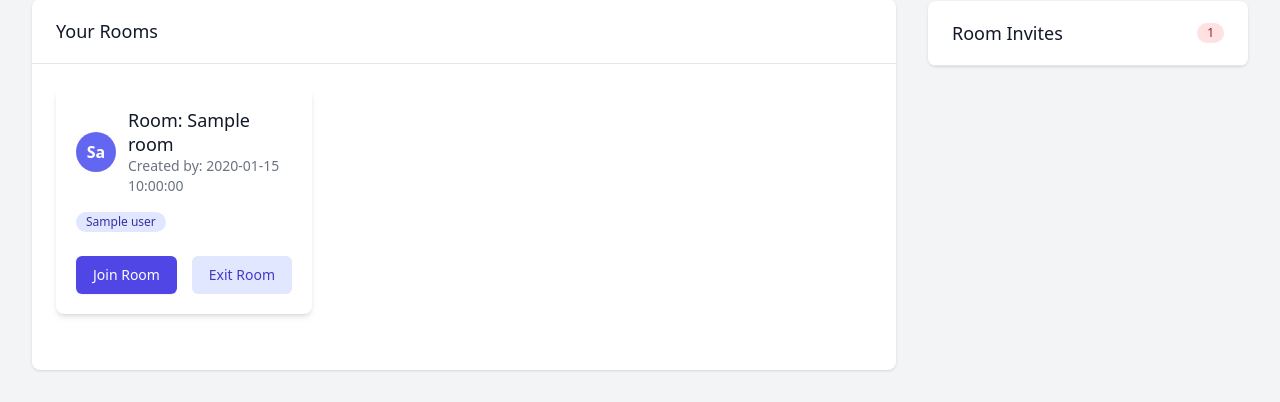
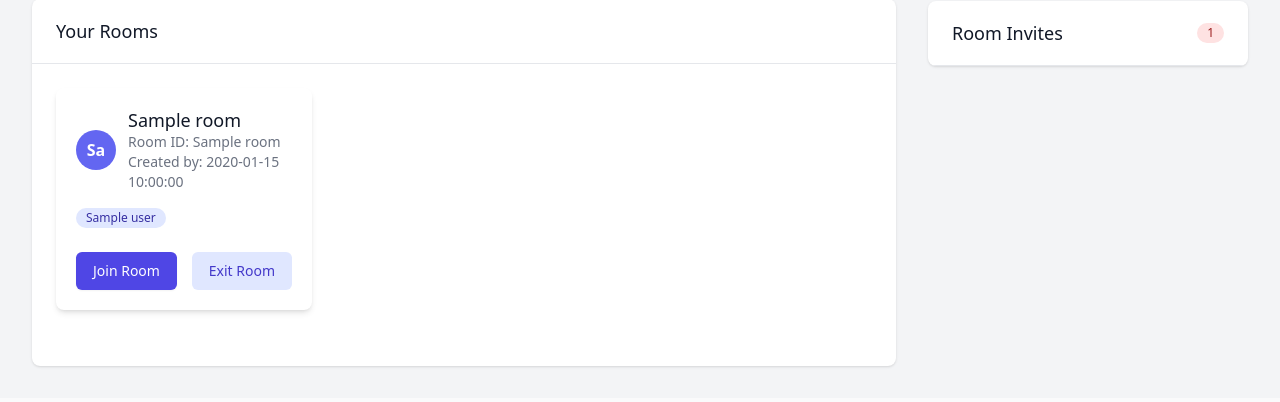
Before and after one commit to MrBlankCoding/LearnSalem, a Flask app: page / in a window 1280 px wide. Shown: the part 506-908 px from the top of the page. After the commit the page ends 874 px from the top, so only its background shows below. Run offline with Flask 3, Linux system fonts and the light colour scheme; a user stored in the database is signed in; a database or web service that is not in the repository returns one stand-in record (values such as "Sample title"); data that the repository does not hold is empty; some libraries are stand-ins or nearby versions.

Commit message:
Added room names

```diff
--- a/ChatApp/main.py
+++ b/ChatApp/main.py
@@ -719,8 +719,10 @@ def handle_room_operation(username, code, create, join):
     room = code
     if create:
         room = generate_unique_code(10)
+        room_name = request.form.get('room_name', 'Unnamed Room')  # Get custom name from form
         rooms_collection.insert_one({
             "_id": room,
+            "name": room_name,  # Add custom name
             "users": [username],
             "messages": [],
             "created_by": username,
@@ -926,6 +928,7 @@ def room(code):
         room_data.setdefault("users", [])
         room_data.setdefault("messages", [])
         room_data.setdefault("created_by", "")
+        room_data.setdefault("name", "Unnamed Room")  # Default name if not set
 
         # Add friend status to messages
         user_friends = set(user_data.get("friends", []))
@@ -956,16 +959,13 @@ def room(code):
 
         return render_template("room.html",
                             code=code,
+                            room_name=room_data["name"],  # Pass room name to template
                             messages=room_data["messages"],
                             users=user_list,
                             username=username,
                             created_by=room_data["created_by"],
                             friends=friends_data,
                             room_data=room_data)
-
-    except Exception as e:
-        flash("Error loading room data")
-        return redirect(url_for("home"))
 
     except Exception as e:
         flash("Error loading room data")
@@ -1009,7 +1009,10 @@ def connect():
             "isFriend": user in user_data.get("friends", [])
         })
 
-    socketio.emit("update_users", {"users": user_list}, room=room)
+    socketio.emit("update_users", {
+        "users": user_list,
+        "room_name": room_data.get("name", "Unnamed Room")  # Send room name
+    }, room=room)
 
     # Load only the most recent 20 messages
     messages = room_data.get("messages", [])[-20:]
@@ -1022,7 +1025,40 @@ def connect():
                 msg_copy[key] = datetime_to_iso(value)
         messages_with_read_status.append(msg_copy)
 
-    socketio.emit("chat_history", {"messages": messages_with_read_status, "has_more": len(messages) < len(room_data.get("messages", []))}, room=request.sid)
+    socketio.emit("chat_history", {
+        "messages": messages_with_read_status,
+        "has_more": len(messages) < len(room_data.get("messages", [])),
+        "room_name": room_data.get("name", "Unnamed Room")  # Send room name
+    }, room=request.sid)
+
+@app.route("/update_room_name/<room_code>", methods=['POST'])
+@login_required
+def update_room_name(room_code):
+    username = current_user.username
+    new_name = request.form.get('room_name', '').strip()
+
+    if not new_name:
+        flash("Room name cannot be empty.")
+        return redirect(url_for("room", code=room_code))
+
+    room_data = rooms_collection.find_one({"_id": room_code})
+
+    if not room_data:
+        flash("Room does not exist.")
+        return redirect(url_for("home"))
+
+    if room_data["created_by"] != username:
+        flash("You don't have permission to update this room's name.")
+        return redirect(url_for("room", code=room_code))
+
+    # Update room name
+    rooms_collection.update_one(
+        {"_id": room_code},
+        {"$set": {"name": new_name}}
+    )
+
+    flash("Room name updated successfully.")
+    return redirect(url_for("room", code=room_code))
 
 @socketio.on("load_more_messages")
 def load_more_messages(data):
--- a/ChatApp/templates/homepage.html
+++ b/ChatApp/templates/homepage.html
@@ -44,7 +44,6 @@
             </div>
          </div>
       </header>
-
       <div class="md:flex md:space-x-8">
          <!-- Main Content -->
          <main class="flex-1">
@@ -67,7 +66,6 @@
                         </button>
                      </nav>
                   </div>
-
                   <!-- Join Room Tab -->
                   <div id="join-content" class="tab-content mt-6">
                      <form method="POST" class="space-y-6">
@@ -84,14 +82,12 @@
                         </div>
                      </form>
                   </div>
-
-                        <!-- Create Room Tab -->
                   <div id="create-content" class="tab-content hidden mt-6">
                      <form method="POST" class="space-y-6">
                         <div>
-                                    <label for="room_name" class="block text-sm font-medium text-gray-700 dark:text-gray-300">Room Name (Optional)</label>
+                           <label for="room_name" class="block text-sm font-medium text-gray-700 dark:text-gray-300">Room Name</label>
                            <div class="mt-1">
-                                        <input type="text" name="room_name" id="room_name" class="shadow-sm focus:ring-indigo-500 focus:border-indigo-500 block w-full sm:text-sm border-gray-300 rounded-md dark:bg-gray-700 dark:border-gray-600 dark:text-white" placeholder="Enter a name for your room">
+                              <input type="text" name="room_name" id="room_name" class="shadow-sm focus:ring-indigo-500 focus:border-indigo-500 block w-full sm:text-sm border-gray-300 rounded-md dark:bg-gray-700 dark:border-gray-600 dark:text-white" placeholder="Enter a name for your room" required>
                            </div>
                         </div>
                         <div>
@@ -103,7 +99,6 @@
                   </div>
                </div>
             </section>
-
             <!-- Your Rooms Section -->
             <section class="bg-white dark:bg-gray-800 shadow rounded-lg overflow-hidden">
                <div class="px-4 py-5 sm:px-6 border-b border-gray-200 dark:border-gray-700">
@@ -126,13 +121,29 @@
                                  </div>
                                  <div class="ml-3">
                                     <h3 class="text-lg font-medium leading-6 text-gray-900 dark:text-white">
-                                                            Room: {{ room_code }}
+                                       {{ room_data.name or 'Unnamed Room' }}
                                     </h3>
+                                    <p class="text-sm text-gray-500 dark:text-gray-400">
+                                       Room ID: {{ room_code }}
+                                    </p>
                                     <p class="text-sm text-gray-500 dark:text-gray-400">
                                        Created by: {{ room_data.created_by }}
                                     </p>
                                  </div>
                               </div>
+                              {% if room_data.created_by == username %}
+                              <button onclick="showEditRoomName('{{ room_code }}')" class="text-sm text-indigo-600 hover:text-indigo-500">
+                              Edit Name
+                              </button>
+                              {% endif %}
+                           </div>
+                           <div id="edit-room-name-{{ room_code }}" class="hidden mt-4">
+                              <form action="{{ url_for('update_room_name', room_code=room_code) }}" method="POST" class="flex items-center">
+                                 <input type="text" name="room_name" value="{{ room_data.name or '' }}" class="shadow-sm focus:ring-indigo-500 focus:border-indigo-500 block w-full sm:text-sm border-gray-300 rounded-md dark:bg-gray-700 dark:border-gray-600 dark:text-white" required>
+                                 <button type="submit" class="ml-2 inline-flex items-center px-3 py-2 border border-transparent text-sm leading-4 font-medium rounded-md text-white bg-indigo-600 hover:bg-indigo-700 focus:outline-none focus:ring-2 focus:ring-offset-2 focus:ring-indigo-500">
+                                 Save
+                                 </button>
+                              </form>
                            </div>
                            <div class="mt-4 flex flex-wrap gap-2">
                               {% for user in room_data.get('users', []) %}
@@ -173,7 +184,6 @@
                </div>
             </section>
          </main>
-
          <!-- Sidebar -->
          <aside class="w-full md:w-80 mt-8 md:mt-0">
             <!-- Friends Management Section -->
@@ -203,7 +213,6 @@
                         {% endif %}
                      </nav>
                   </div>
-
                   <!-- Friends List Tab -->
                   <div id="friends-list-content" class="friends-tab-content mt-6">
                      {% if friends %}
@@ -250,7 +259,6 @@
                      </div>
                      {% endif %}
                   </div>
-
                   <!-- Add Friend Tab -->
                   <div id="add-friend-content" class="friends-tab-content hidden mt-6">
                      <form method="POST" class="space-y-6">
@@ -267,7 +275,6 @@
                         </div>
                      </form>
                   </div>
-
                   <!-- Friend Requests Tab -->
                   {% if friend_requests %}
                   <div id="requests-content" class="friends-tab-content hidden mt-6">
@@ -295,7 +302,6 @@
                   {% endif %}
                </div>
             </div>
-
             <!-- Room Invites Section -->
             {% if user_data.get('room_invites') %}
             <div class="bg-white dark:bg-gray-800 shadow rounded-lg overflow-hidden">
@@ -563,6 +569,11 @@
     modal.classList.add('hidden');
    }
 
+   function showEditRoomName(roomCode) {
+    const editForm = document.getElementById(`edit-room-name-${roomCode}`);
+    editForm.classList.toggle('hidden');
+   }
+
    // Helper function to show notifications
    function showNotification(message, type = 'success') {
     const notificationContainer = document.createElement('div');
```
Also changed, not shown: ChatApp/templates/room.html (+5 -2 lines). Lines whose indentation alone changed are shown as unchanged.
